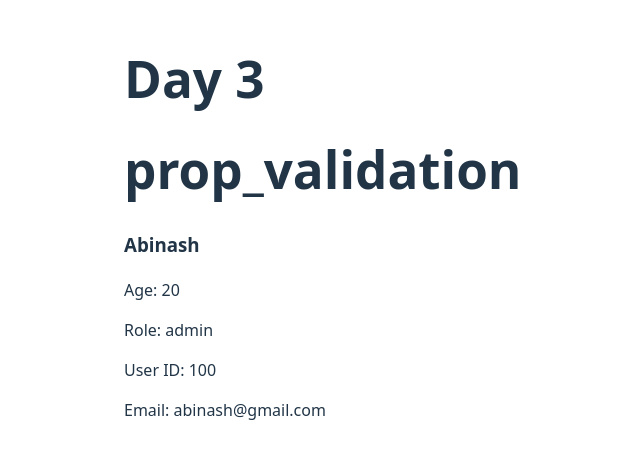
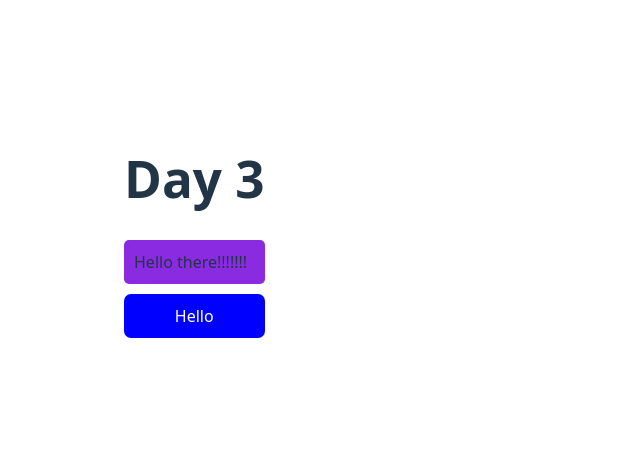
Before and after one commit to Abinash-016/React-Rev, a React (Vite) app: page / in a window 1280 px wide. Shown: the part 173-632 px from the top of the page, without its empty margins (66-706 px from the left). Built offline with nearby package versions, Linux system fonts and the light colour scheme.

Commit message:
Style in react

```diff
--- a/src/DAY-3/App.jsx
+++ b/src/DAY-3/App.jsx
@@ -1,10 +1,12 @@
+import Style from "./style_in_react/Hello";
 import Prop_validation from "./prop-validation/Prop_Validation";
 
 function Day3() {
   return (
     <div>
       <h1>Day 3</h1>
-        <Prop_validation/>
+        {/* <Prop_validation/> */}
+        <Style/>
     </div>
   );
 }
--- /dev/null
+++ b/src/DAY-3/style_in_react/Hello.jsx
@@ -0,0 +1,25 @@
+import "./style.css";
+
+function Style() {
+  return (
+    <div>
+      <div className="card">Hello there!!!!!!!</div>
+
+      <div
+        style={{
+          color: "white",
+          backgroundColor: "blue",
+          borderRadius: "7px",
+          display: "flex",
+          justifyContent: "center",
+          padding:"10px",
+          marginTop:"10px"
+        }}
+      >
+        Hello
+      </div>
+    </div>
+  );
+}
+
+export default Style;
--- /dev/null
+++ b/src/DAY-3/style_in_react/style.css
@@ -0,0 +1,5 @@
+.card{
+    background-color: blueviolet;
+    padding: 10px;
+    border-radius: 5px;
+}
```
